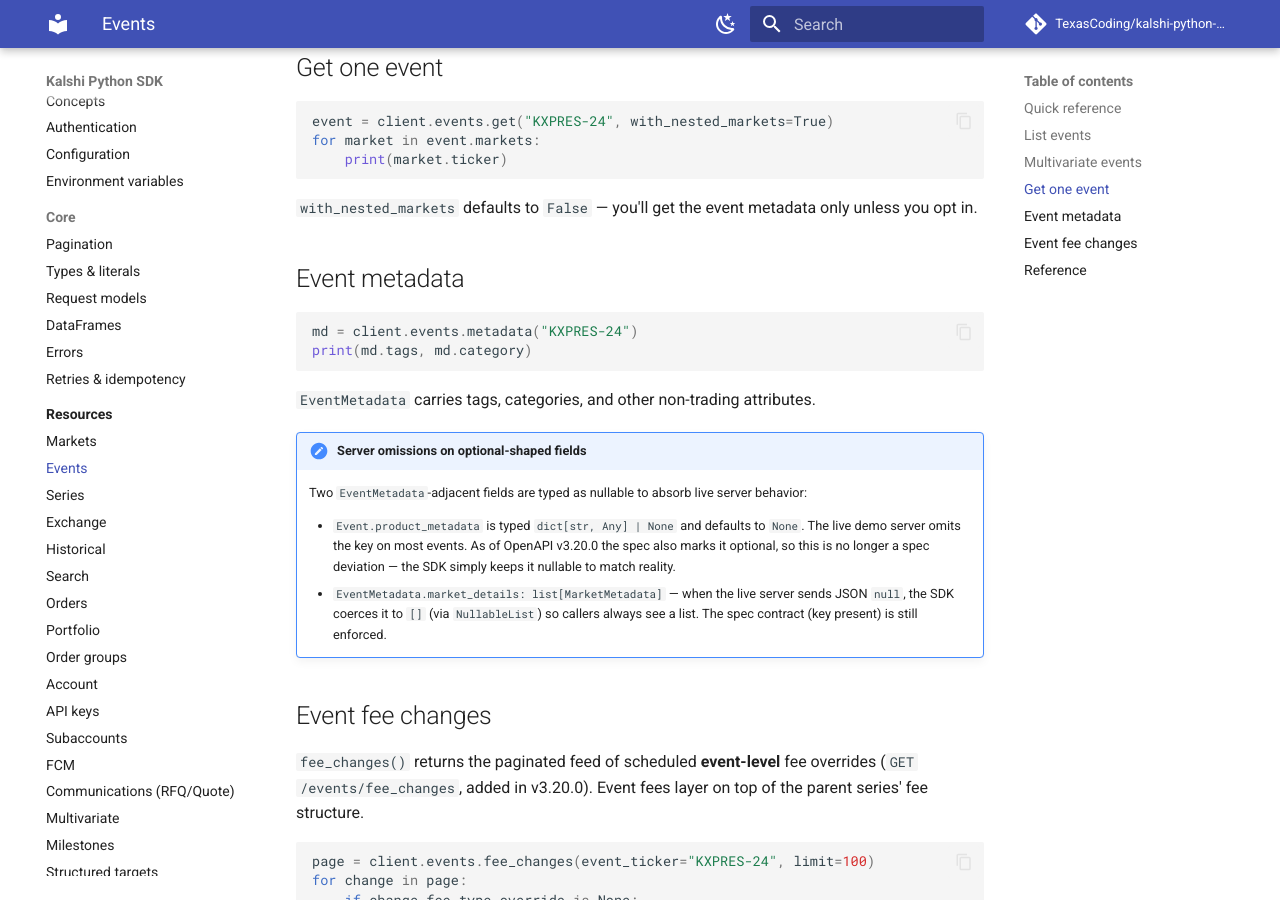
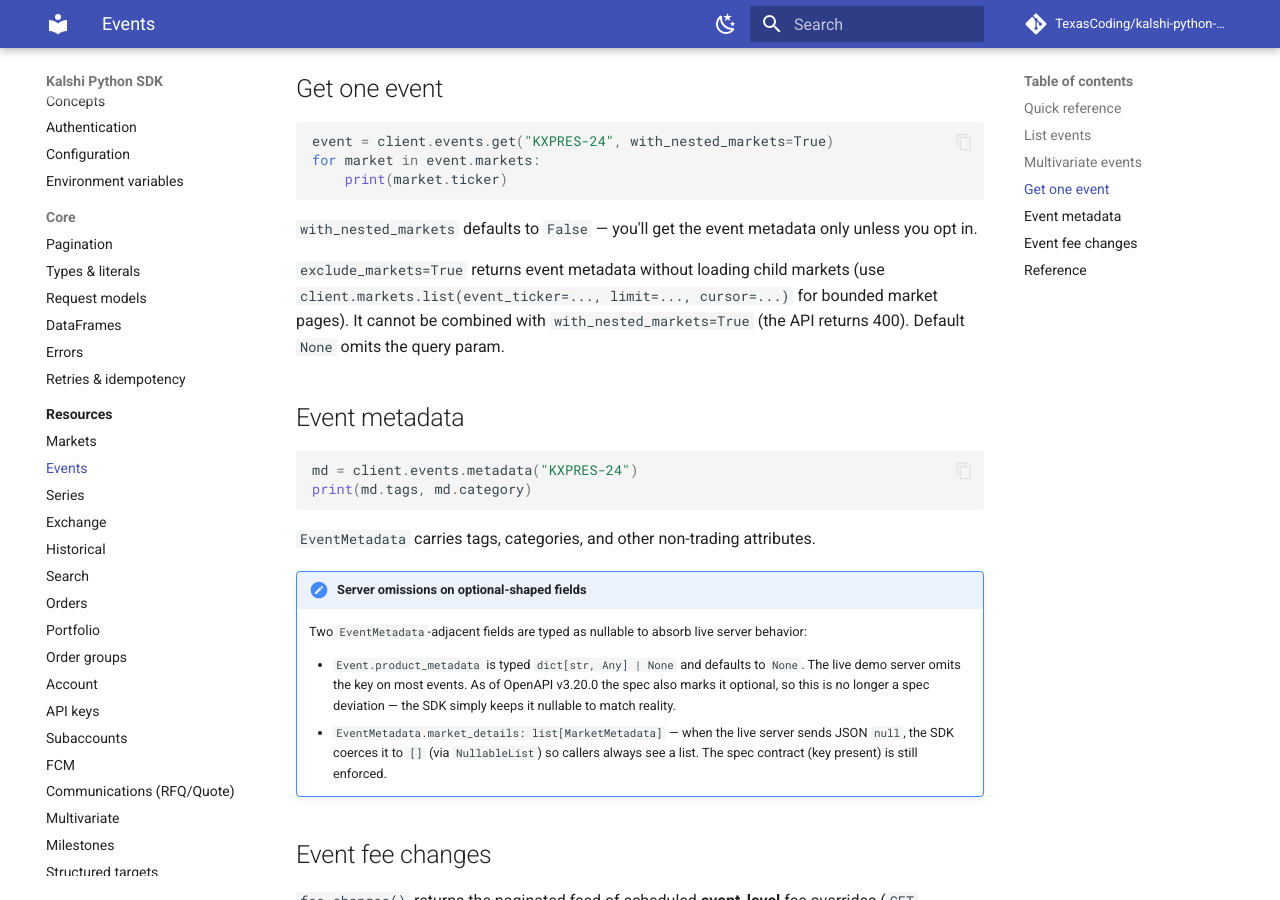
Before and after one commit to TexasCoding/kalshi-python-sdk, an MkDocs documentation site: the page built from docs/resources/events.md, in a window 1280 px wide and 900 px high, scrolled down 1440 px. Built offline with MkDocs 1.6.1 and Material for MkDocs 9.7.7, drawn with Linux system fonts in a browser that asks for light colours; comment, search, counter and statistics services are not loaded; some of the changed text lies outside the part shown.

Commit message:
fix(events): add exclude_markets to events.get (Closes #542) (#543)
Sync OpenAPI GetEvent optional query param exclude_markets and expose it
on sync/async EventsResource.get. Additive optional — no migration note.

```diff
--- a/docs/resources/events.md
+++ b/docs/resources/events.md
@@ -11,7 +11,7 @@ more markets that share a resolution.
 | `list_all(...)` | walks `list` | no |
 | `list_multivariate(...)` | `GET /events/multivariate` | no |
 | `list_all_multivariate(...)` | walks `list_multivariate` | no |
-| `get(event_ticker, *, with_nested_markets=False)` | `GET /events/{event_ticker}` | no |
+| `get(event_ticker, *, with_nested_markets=False, exclude_markets=False)` | `GET /events/{event_ticker}` | no |
 | `metadata(event_ticker)` | `GET /events/{event_ticker}/metadata` | no |
 | `fee_changes(...)` | `GET /events/fee_changes` | no |
 | `fee_changes_all(...)` | walks `fee_changes` | no |
@@ -58,6 +58,11 @@ for market in event.markets:
 
 `with_nested_markets` defaults to `False` — you'll get the event metadata only
 unless you opt in.
+
+`exclude_markets=True` returns event metadata without loading child markets
+(use `client.markets.list(event_ticker=..., limit=..., cursor=...)` for
+bounded market pages). It cannot be combined with `with_nested_markets=True`
+(the API returns 400). Default `None` omits the query param.
 
 ## Event metadata
 
```
Also changed, not shown: CHANGELOG.md (+9 -0 lines), 3 other files.
